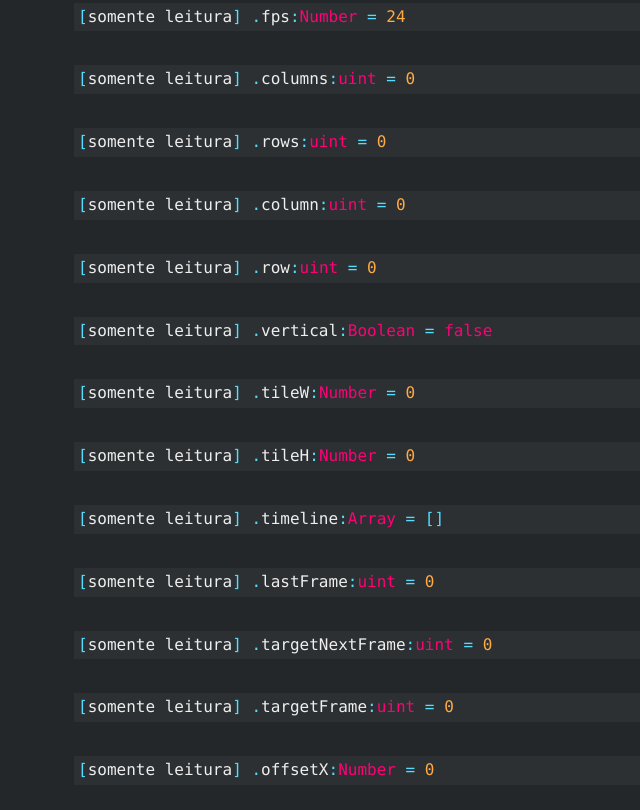
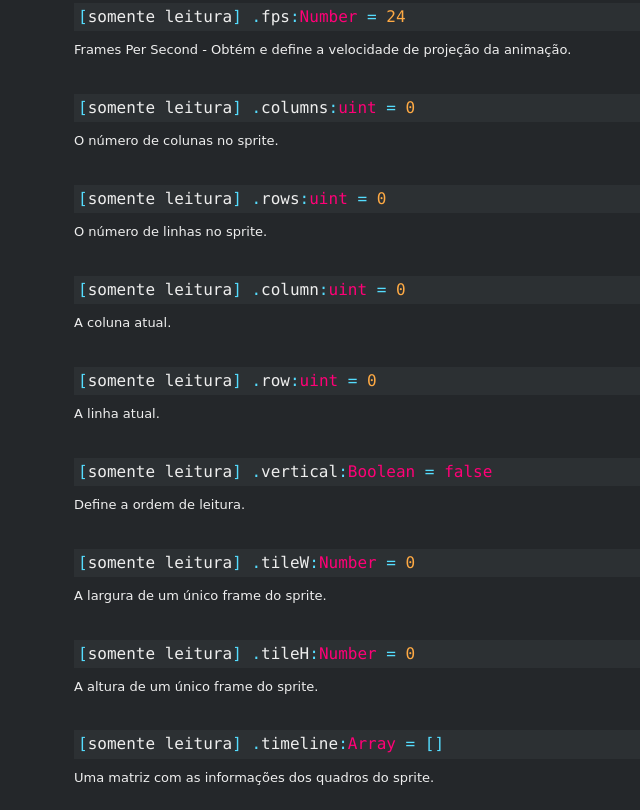
Before and after one commit to adriancmiranda/sprite.js, a plain HTML site: page index.html in a window 1280 px wide. Shown: the part 3217-4027 px from the top of the page, without its empty margins (226-866 px from the left). Drawn offline with Linux system fonts and the light colour scheme; a web font is replaced by a local one.

Commit message:
Getting Started

```diff
--- a/index.html
+++ b/index.html
@@ -134,55 +134,55 @@
 				<!-- fps -->
 				<div id="fps" class="help property">
 					<h3>[somente leitura] .fps:Number = 24</h3>
-					<p></p>
+					<p>Frames Per Second - Obtém e define a velocidade de projeção da animação.</p>
 				</div>
 
 				<!-- columns -->
 				<div id="columns" class="help property">
 					<h3>[somente leitura] .columns:uint = 0</h3>
-					<p></p>
+					<p>O número de colunas no sprite.</p>
 				</div>
 
 				<!-- rows -->
 				<div id="rows" class="help property">
 					<h3>[somente leitura] .rows:uint = 0</h3>
-					<p></p>
+					<p>O número de linhas no sprite.</p>
 				</div>
 
 				<!-- column -->
 				<div id="column" class="help property">
 					<h3>[somente leitura] .column:uint = 0</h3>
-					<p></p>
+					<p>A coluna atual.</p>
 				</div>
 
 				<!-- row -->
 				<div id="row" class="help property">
 					<h3>[somente leitura] .row:uint = 0</h3>
-					<p></p>
+					<p>A linha atual.</p>
 				</div>
 
 				<!-- vertical -->
 				<div id="vertical" class="help property">
 					<h3>[somente leitura] .vertical:Boolean = false</h3>
-					<p></p>
+					<p>Define a ordem de leitura.</p>
 				</div>
 
 				<!-- tileW -->
 				<div id="tileW" class="help property">
 					<h3>[somente leitura] .tileW:Number = 0</h3>
-					<p></p>
+					<p>A largura de um único frame do sprite.</p>
 				</div>
 
 				<!-- tileH -->
 				<div id="tileH" class="help property">
 					<h3>[somente leitura] .tileH:Number = 0</h3>
-					<p></p>
+					<p>A altura de um único frame do sprite.</p>
 				</div>
 
 				<!-- timeline -->
 				<div id="timeline" class="help property">
 					<h3>[somente leitura] .timeline:Array = []</h3>
-					<p></p>
+					<p>Uma matriz com as informações dos quadros do sprite.</p>
 				</div>
 
 				<!-- lastFrame -->
```
